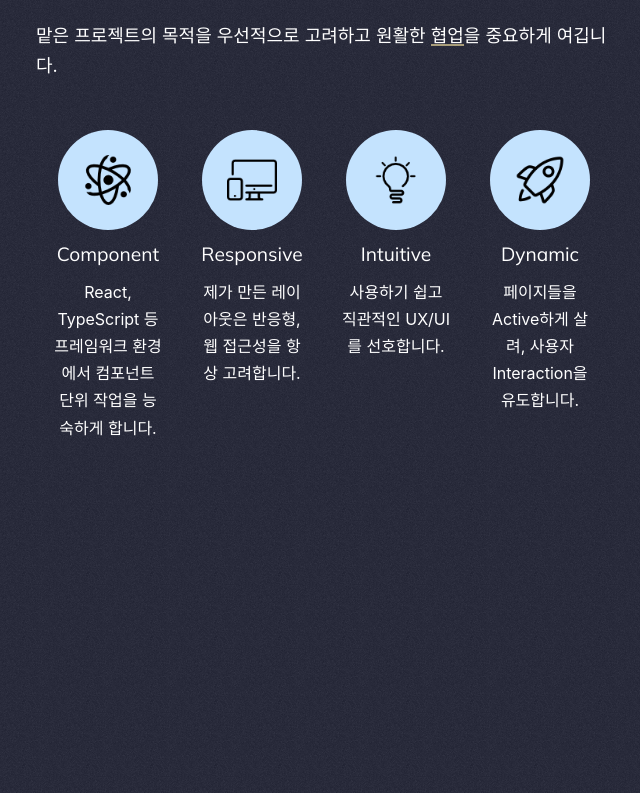
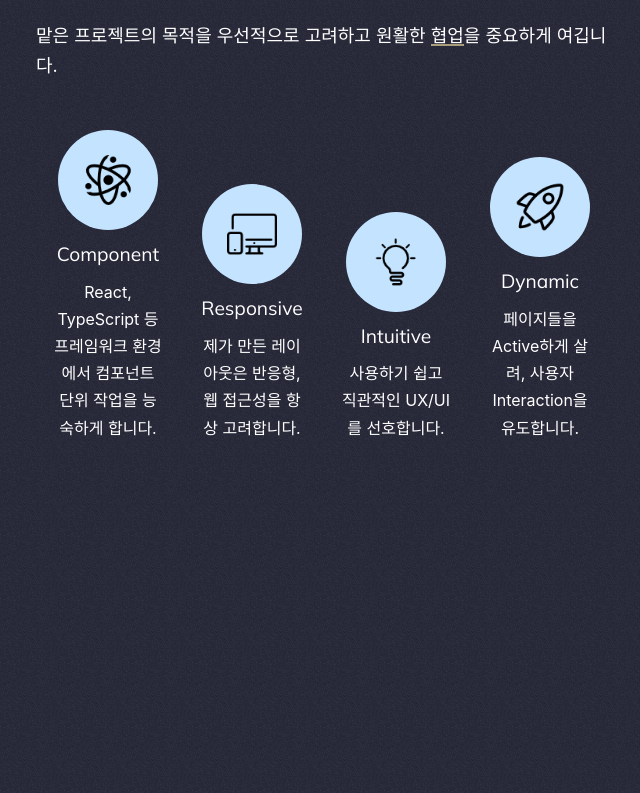
Before and after one commit to eee0930/frontend_portfolio, a React (Create React App) app: page / in a window 1280 px wide. Shown: the part 1107-1900 px from the top of the page, without its empty margins (316-956 px from the left). Built offline with nearby package versions, Linux system fonts and the light colour scheme.

Commit message:
fix: 모달 레이아웃 구조 수정

```diff
--- a/src/components/AboutMe.tsx
+++ b/src/components/AboutMe.tsx
@@ -28,6 +28,10 @@ const TextContent = styled.div`
 
   color: #fff;
   @media (min-width: 991.5px) {
+    padding: 0 1rem;
+    text-align: left;
+  }
+  @media (min-width: 1199.5px) {
     padding: 0 3rem;
     text-align: left;
   }
@@ -60,11 +64,15 @@ const Introduction = styled(motion.div)`
     margin-bottom: 0.5rem;
   }
   @media (min-width: 991.5px) {
-    font-size: 18px;
+    font-size: 17px;
     padding: 0;
     .phase {
       margin-bottom: 1rem;
     }
+  }
+
+  @media (min-width: 1199.5px) {
+    font-size: 18px;
   }
 `;
 const ImageContainer = styled(motion.div)`
@@ -80,9 +88,12 @@ const Image = styled(motion.div)`
   margin: 0 auto;
   border-radius: 1rem;
   @media (min-width: 991.5px) {
-    width: 220px;
+    width: 180px;
     aspect-ratio: 1 / 1;
     border-radius: 50%;
+  }
+  @media (min-width: 1199.5px) {
+    width: 220px;
   }
 `;
 const ButtonSection = styled(motion.div)`
@@ -184,7 +195,9 @@ function AboutMe() {
         viewport={{ once: true, amount: 0.4 }}
       >
         <AboutMeCover>
-          <TextContent className="col-12 col-lg-3">ABOUT ME</TextContent>
+          <TextContent className="col-12 col-lg-2 col-xl-3">
+            ABOUT ME
+          </TextContent>
           <ImageContainer className="col-12 d-lg-none">
             <Image
               style={{
@@ -192,7 +205,10 @@ function AboutMe() {
               }}
             />
           </ImageContainer>
-          <Introduction variants={textBounce} className="col-12 col-lg-6">
+          <Introduction
+            variants={textBounce}
+            className="col-12 col-lg-7 col-xl-6"
+          >
             <div>
               <div className="phase">
                 안녕하세요! 프론트엔드 개발자 송화연입니다.
@@ -223,10 +239,13 @@ function AboutMe() {
                 <span>협업</span>을 중요하게 여깁니다.
               </div>
             </div>
-            <ButtonSection variants={IconVBounce} className="row">
+            <ButtonSection
+              variants={IconVBounce}
+              className="row d-none d-xl-block"
+            >
               <IconSection
                 variants={IconOpacity}
-                className="d-none d-lg-inline-block col-6 col-xl-3"
+                className="d-none d-lg-inline-block col-6 col-lg-3"
               >
                 <Icon>
                   <img
@@ -242,7 +261,7 @@ function AboutMe() {
               </IconSection>
               <IconSection
                 variants={IconOpacity}
-                className="d-none d-lg-inline-block col-6 col-xl-3"
+                className="d-none d-lg-inline-block col-6 col-lg-3"
               >
                 <Icon>
                   <img
@@ -257,7 +276,7 @@ function AboutMe() {
               </IconSection>
               <IconSection
                 variants={IconOpacity}
-                className="d-none d-lg-inline-block col-6 col-xl-3"
+                className="d-none d-lg-inline-block col-6 col-lg-3"
               >
                 <Icon>
                   <img
@@ -272,7 +291,7 @@ function AboutMe() {
               </IconSection>
               <IconSection
                 variants={IconOpacity}
-                className="d-none d-lg-inline-block col-6 col-xl-3"
+                className="d-none d-lg-inline-block col-6 col-lg-3"
               >
                 <Icon>
                   <img
--- a/src/components/Work.tsx
+++ b/src/components/Work.tsx
@@ -133,7 +133,7 @@ function Work({ work, isMiddle = false }: IWorkData) {
           />
         </MobileContainer>
         {isMiddle && (
-          <TitleSection className="titleSection">
+          <TitleSection className="d-none d-lg-flex titleSection">
             {work.logo ? (
               <Logo
                 style={{
--- a/src/components/WorkModal.tsx
+++ b/src/components/WorkModal.tsx
@@ -21,16 +21,18 @@ const LayoutBack = styled.div`
 `;
 const Modalcover = styled(motion.div)`
   position: absolute;
-  top: 50%;
-  left: 50%;
-  height: 500px;
-  width: 650px;
+  top: 5vh;
+  left: 5vw;
+  height: 90vh;
+  width: 90vw;
   background-color: #fff;
   border-radius: 2rem;
   overflow: auto;
   @media (min-width: 991.5px) {
-    height: 500px;
-    width: 650px;
+    top: 5vh;
+    left: 15vw;
+    height: 90vh;
+    width: 70vw;
   }
   @media (min-width: 1199.5px) {
     top: 5%;
@@ -103,6 +105,8 @@ const Label = styled.label`
   padding: 2px 5px;
   font-size: 14px;
   color: #fff;
+  margin-bottom: 0.5rem;
+  display: inline-block;
   width: max-content;
   &.JavaScript {
     background-color: #fac942;
--- a/src/components/Works.tsx
+++ b/src/components/Works.tsx
@@ -2,7 +2,7 @@ import { useState } from 'react';
 import { styled } from 'styled-components';
 import GrungeContainer from './GrungeContianer';
 import { workList } from '../data';
-import { AnimatePresence, Point, motion } from 'framer-motion';
+import { AnimatePresence, motion } from 'framer-motion';
 import WorkModal from './WorkModal';
 import Work from './Work';
 
```
